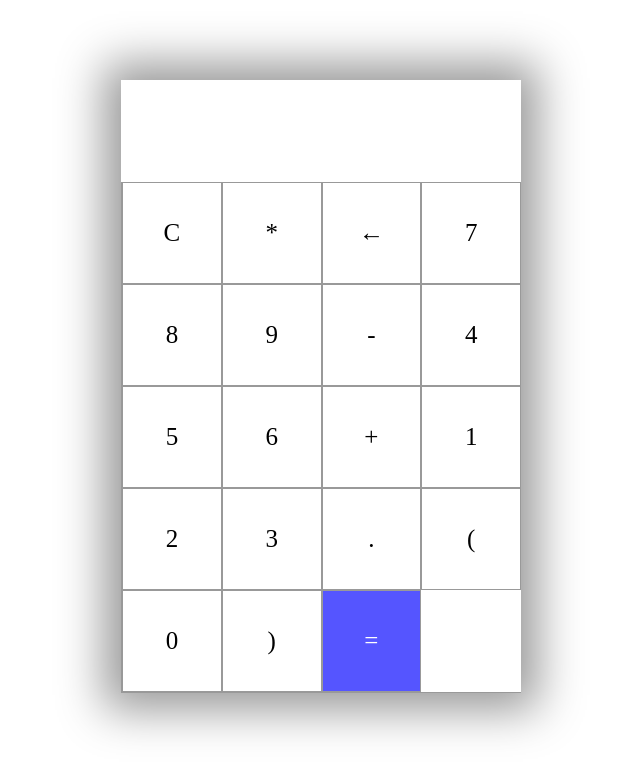
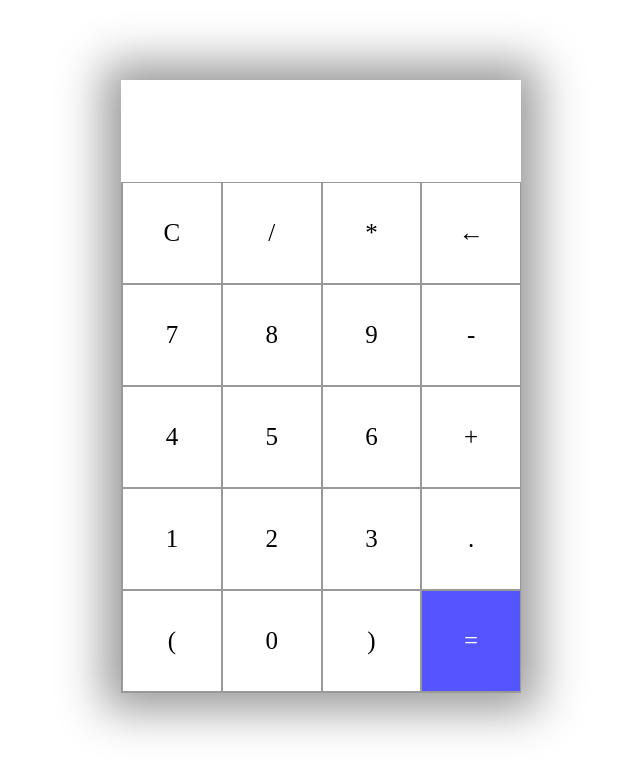
Before and after one commit to bayu-tri/2_Version-Control-and-Branch-Management-Git, a plain HTML site: page index.html in a window 1280 px wide. Shown: the whole page, without its empty margins (319-959 px from the left). Drawn offline with Linux system fonts and the light colour scheme.

Commit message:
add division feature

```diff
--- a/index.html
+++ b/index.html
@@ -11,6 +11,7 @@
             <div id="display"></div>
             <div class="buttons">
                 <div class="button">C</div>
+                <div class="button">/</div>
                 <div class="button">*</div>
                 <div class="button">&larr;</div>
                 <div class="button">7</div>
```
